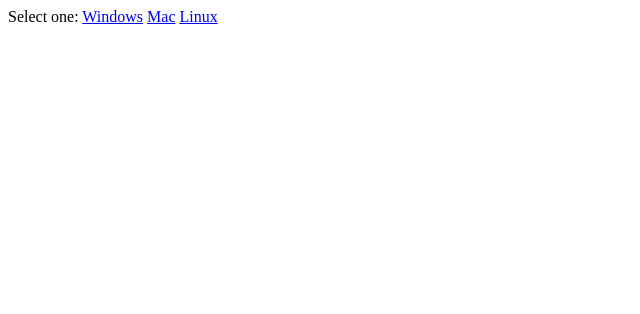
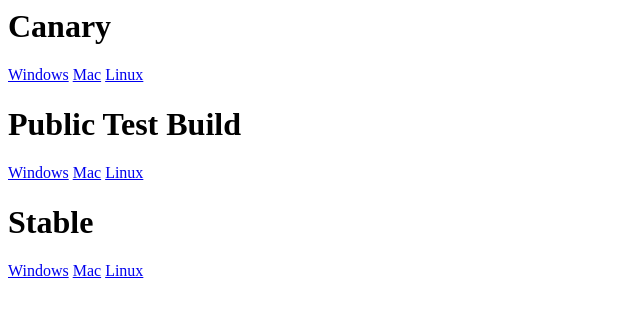
Before and after one commit to lewisakura/DiscordDownloader, a plain HTML site: page docs/index.html in a window 1280 px wide. Shown: the whole page, without its empty margins (0-640 px from the left). Drawn offline with Linux system fonts and the light colour scheme.

Commit message:
Update index.html

```diff
--- a/docs/index.html
+++ b/docs/index.html
@@ -1,8 +1,21 @@
 <html>
-<head><title>Discord Canary Downloader</title></head>
-<body>
-Select one:
-<a href="https://discordapp.com/api/download/canary?platform=win">Windows</a>
-<a href="https://discordapp.com/api/download/canary?platform=osx">Mac</a>
-<a href="https://discordapp.com/api/download/canary?platform=linux">Linux</a>
+  <head>
+    <title>Discord Downloader</title>
+  </head>
+  <body>
+    <h1>Canary</h1>
+    <a href="https://discordapp.com/api/download/canary?platform=win">Windows</a>
+    <a href="https://discordapp.com/api/download/canary?platform=osx">Mac</a>
+    <a href="https://discordapp.com/api/download/canary?platform=linux">Linux</a>
+    <br>
+    <h1>Public Test Build</h1>
+    <a href="https://discordapp.com/api/download/ptb?platform=win">Windows</a>
+    <a href="https://discordapp.com/api/download/ptb?platform=osx">Mac</a>
+    <a href="https://discordapp.com/api/download/ptb?platform=linux">Linux</a>
+    <br>
+    <h1>Stable</h1>
+    <a href="https://discordapp.com/api/download?platform=win">Windows</a>
+    <a href="https://discordapp.com/api/download?platform=osx">Mac</a>
+    <a href="https://discordapp.com/api/download?platform=linux">Linux</a>
+  </body>
 </html>
```
